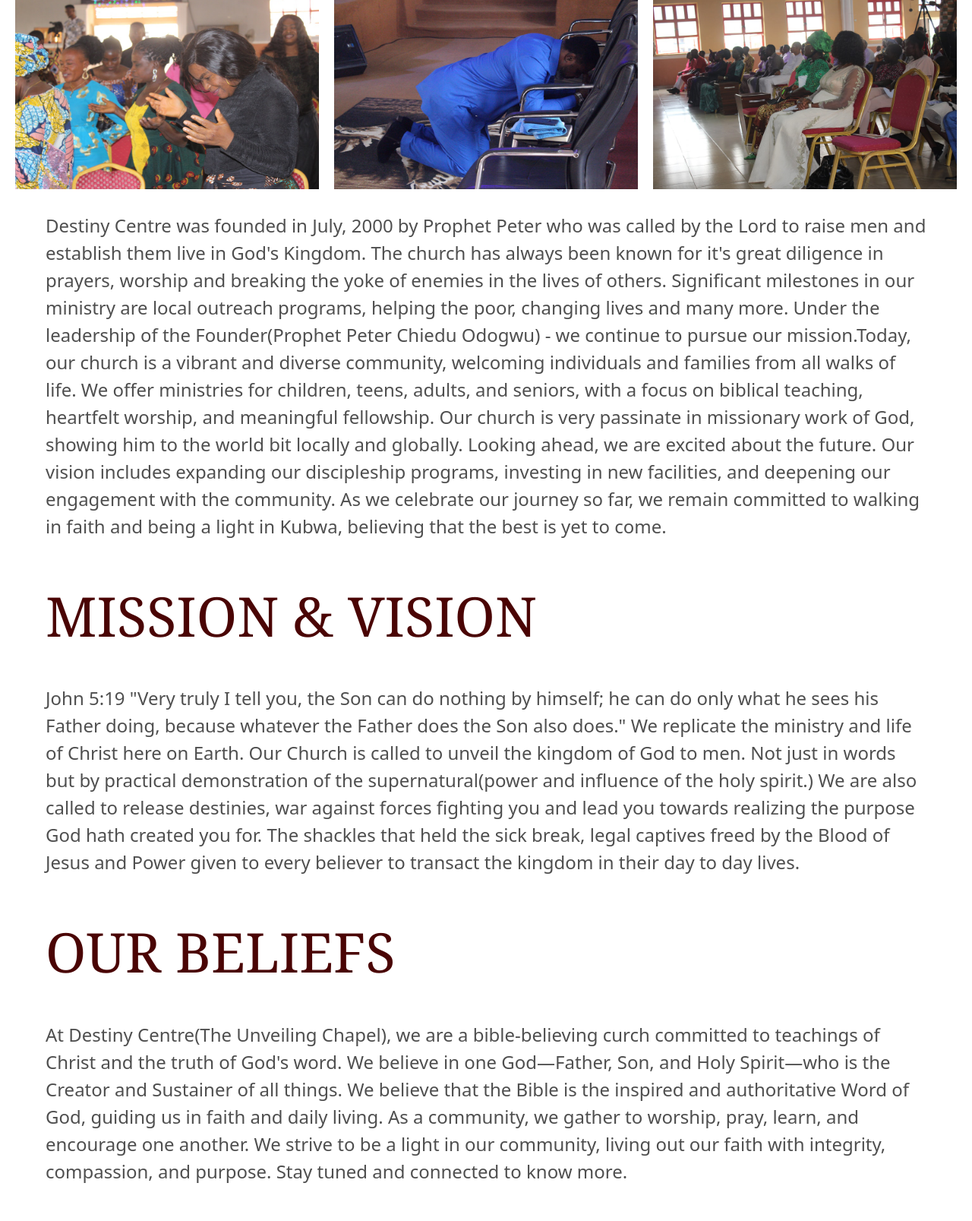
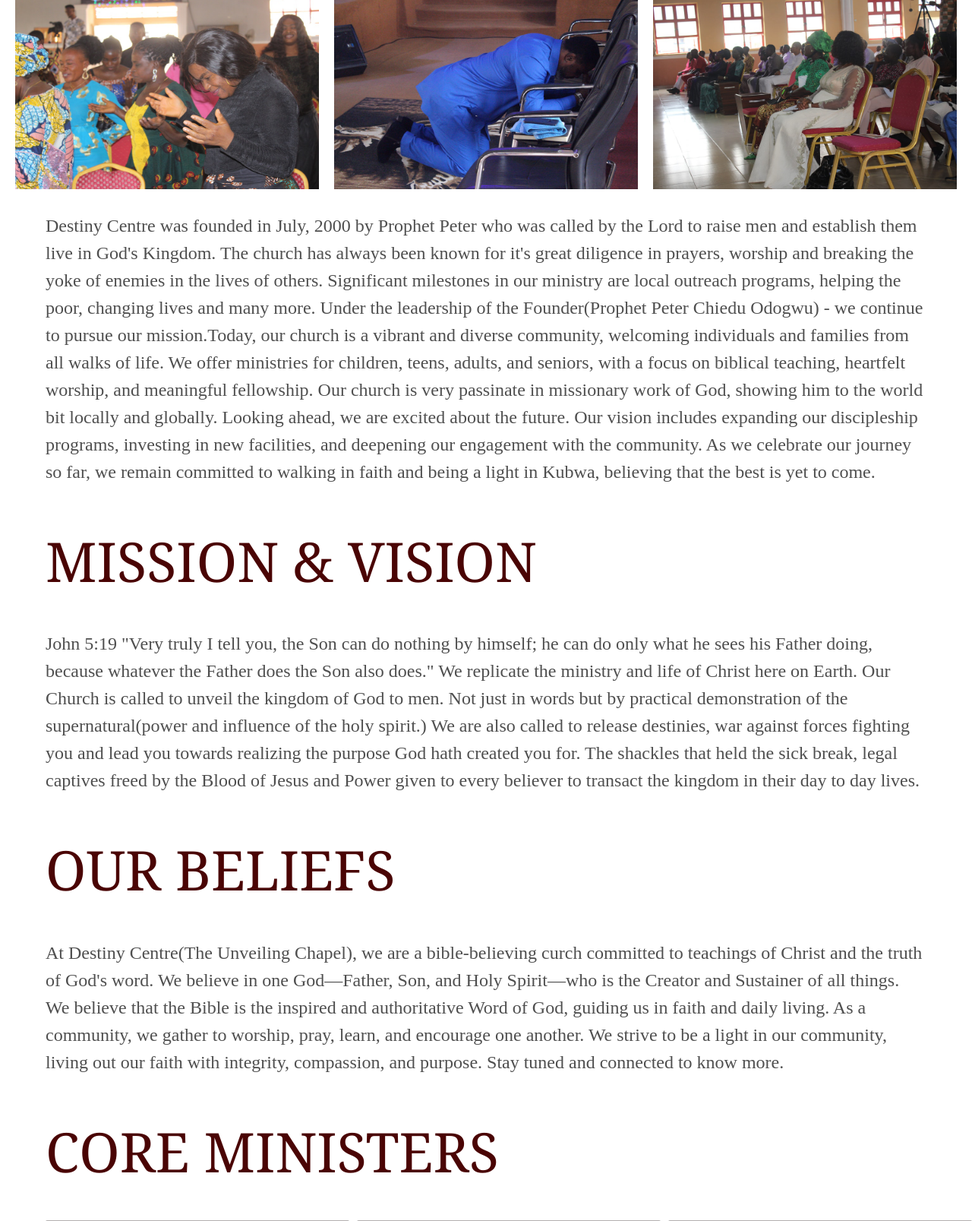
Before and after one commit to Dev-solomon/destiny_centre, a Flask app: page /about in a window 1280 px wide. Shown: the part 778-2385 px from the top of the page at 76% size. Run offline with Flask 3, Linux system fonts and the light colour scheme; some libraries are stand-ins or nearby versions.

Commit message:
about page updated

```diff
--- a/web/templates/about.html
+++ b/web/templates/about.html
@@ -20,7 +20,7 @@
         <img src="../static/assets/abimg3.jpg" alt="history images">
     </div>
 
-    <p class="ab-p">
+    <p class="ab-p" style="font-family: 'Times New Roman', Times, serif;">
         Destiny Centre was founded in July, 2000 by Prophet Peter who was called by the Lord to raise men and establish
         them live in God's Kingdom. The church has always been known for it's great diligence in prayers, worship and
         breaking the yoke of enemies in the lives of others.
@@ -38,7 +38,7 @@
 
 
     <h3 class="ab-h3">MISSION & VISION</h3>
-    <p class="ab-p">
+    <p class="ab-p" style="font-family: 'Times New Roman', Times, serif;">
         John 5:19 "Very truly I tell you, the Son can do nothing by himself; he can do only what he sees his Father doing, because whatever the Father does the Son also does."
         We replicate the ministry and life of Christ here on Earth. Our Church is called to unveil the kingdom of God to men.
         Not just in words but by practical demonstration of the supernatural(power and influence of the holy spirit.)
@@ -49,7 +49,7 @@
     </p>
 
     <h3 class="ab-h3">OUR BELIEFS</h3>
-    <p class="ab-p">
+    <p class="ab-p" style="font-family: 'Times New Roman', Times, serif;">
         At Destiny Centre(The Unveiling Chapel), we are a bible-believing curch committed to teachings of Christ and
         the truth of God's word. We believe in one God—Father, Son, and Holy Spirit—who is the Creator and Sustainer of all things.
         We believe that the Bible is the inspired and authoritative Word of God, guiding us in faith and daily living.
```
